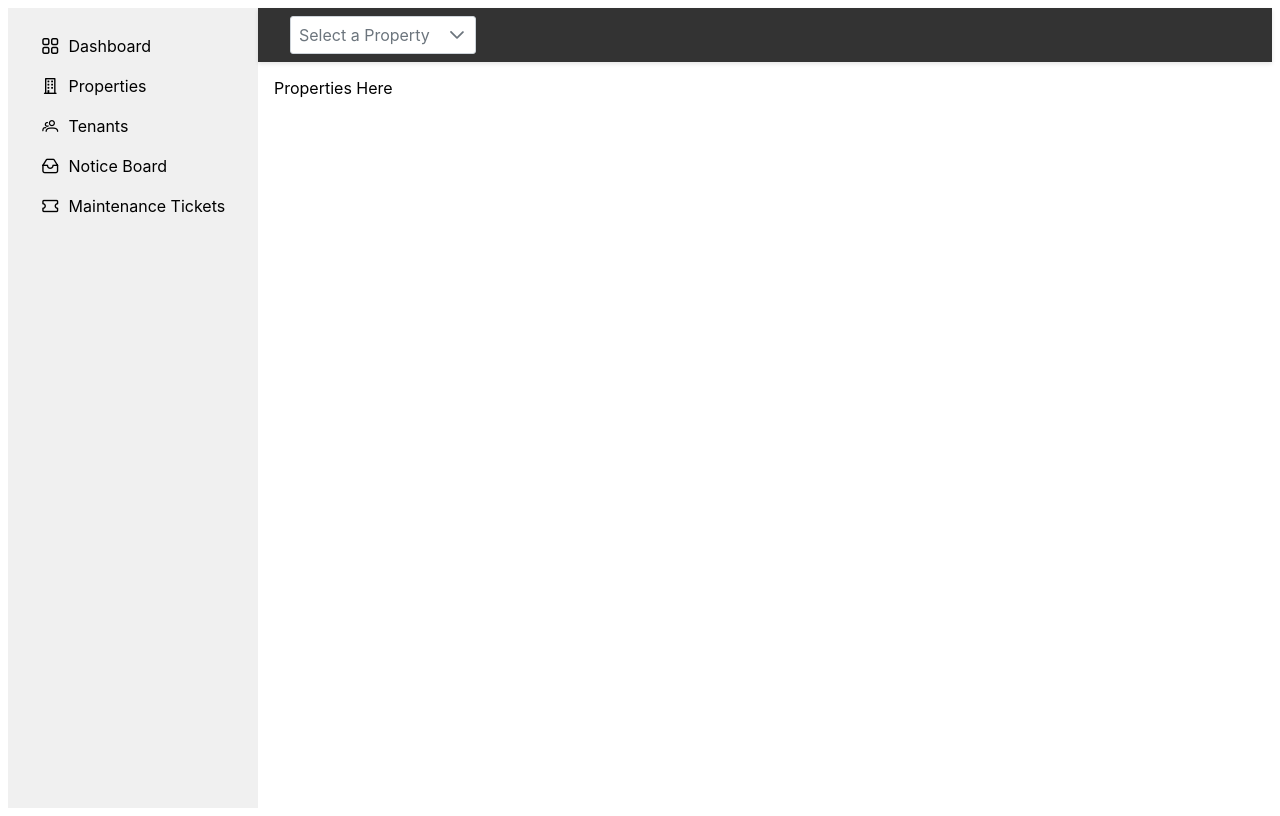
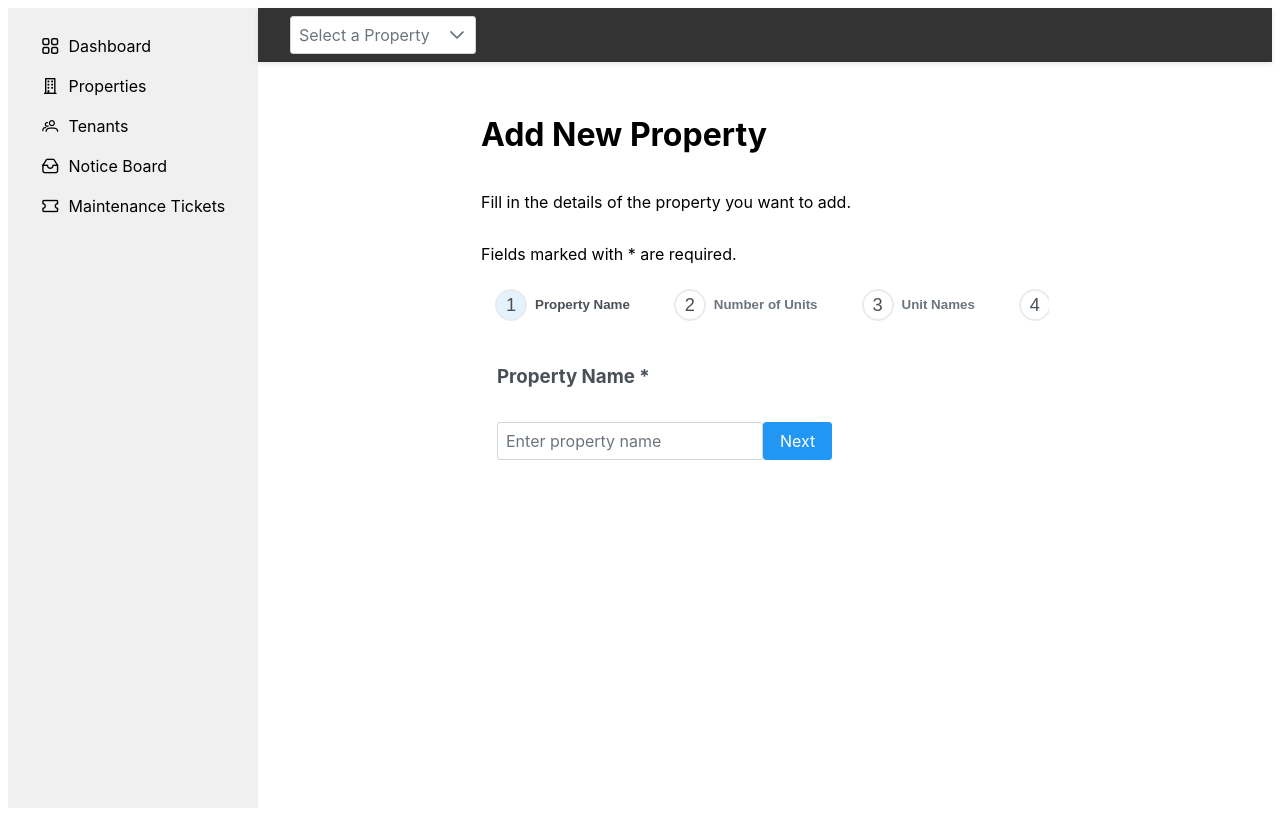
Before and after one commit to EmeraldZhu/4J-tms, a Vue app: page /owner in a window 1280 px wide. Built offline with nearby package versions, Linux system fonts and the light colour scheme; no server answers.

Commit message:
create feature for creating new properties

```diff
--- a/src/views/owner/Properties.vue
+++ b/src/views/owner/Properties.vue
@@ -1,7 +1,196 @@
 <template>
-    Properties Here
+  <div class="form">
+    <h1>Add New Property</h1>
+    <p>Fill in the details of the property you want to add.</p>
+    <p>Fields marked with * are required.</p>
+
+    <!-- The form starts here -->
+    <Stepper>
+      <!-- Property Name -->
+      <StepperPanel header="Property Name">
+        <template #content="{ nextCallback }">
+          <h3>Property Name *</h3>
+          <InputText v-model="property.name" placeholder="Enter property name" />
+          <Button label="Next" @click="nextCallback" />
+        </template>
+      </StepperPanel>
+
+      <!-- Number of Units -->
+      <StepperPanel header="Number of Units">
+        <template #content="{ prevCallback, nextCallback }">
+          <h3>Number of Units *</h3>
+          <InputNumber v-model="property.units" mode="decimal" min={1} />
+          <Button label="Back" @click="prevCallback" />
+          <Button label="Next" @click="nextCallback" />
+        </template>
+      </StepperPanel>
+
+      <!-- Unit Names -->
+      <StepperPanel header="Unit Names">
+        <template #content="{ prevCallback, nextCallback }">
+          <h3>Unit Names *</h3>
+          <InputText v-model="property.unitNames" placeholder="Enter unit names" />
+          <Button label="Back" @click="prevCallback" />
+          <Button label="Next" @click="nextCallback" />
+        </template>
+      </StepperPanel>
+
+      <!-- Address -->
+      <StepperPanel header="Address">
+        <template #content="{ prevCallback, nextCallback }">
+          <h3>Address *</h3>
+          <Textarea v-model="property.address" rows={5} cols={30} placeholder="Enter address" />
+          <Button label="Back" @click="prevCallback" />
+          <Button label="Next" @click="nextCallback" />
+        </template>
+      </StepperPanel>
+
+      <!-- Media Uploads -->
+      <StepperPanel header="Media Uploads">
+        <template #content="{ prevCallback, nextCallback }">
+          <h3>Media Uploads</h3>
+          <FileUpload name="media" accept="image/*" :maxFileSize="3670016" :auto="false" customUpload @uploader="onFileSelected" />
+          <Button label="Back" @click="prevCallback" />
+          <Button label="Next" @click="nextCallback" />
+        </template>
+      </StepperPanel>
+
+      <!-- Submit Button -->
+      <StepperPanel header="Submit">
+        <template #content="{ prevCallback }">
+          <Button label="Submit" @click="submit" />
+          <Button label="Back" @click="prevCallback" />
+        </template>
+      </StepperPanel>
+    </Stepper>
+  </div>
 </template>
 
 <script setup>
+import { ref } from 'vue';
+import Steps from 'primevue/steps';
+import Stepper from 'primevue/stepper';
+import StepperPanel from 'primevue/stepperpanel';
+import InputText from 'primevue/inputtext';
+import InputNumber from 'primevue/inputnumber';
+import Textarea from 'primevue/textarea';
+import FileUpload from 'primevue/fileupload';
+import Button from 'primevue/button';
+import { getFirestore, collection, addDoc } from 'firebase/firestore';
+import { getStorage, ref as storageRef, uploadBytes, getDownloadURL } from 'firebase/storage';
 
+let activeIndex = ref(0);
+let property = ref({
+  name: '',
+  units: 1,
+  unitNames: '',
+  address: '',
+  media: null,
+});
+
+const steps = [
+  { label: 'Property Name' },
+  { label: 'Number of Units' },
+  { label: 'Unit Names' },
+  { label: 'Address' },
+  { label: 'Media Uploads' },
+  { label: 'Submit' },
+];
+
+const db = getFirestore();
+const storage = getStorage();
+
+const next = () => {
+  if (activeIndex.value < steps.length - 1) {
+    activeIndex.value++;
+  }
+};
+
+const back = () => {
+  if (activeIndex.value > 0) {
+    activeIndex.value--;
+  }
+};
+
+const onFileSelected = (event) => {
+  property.value.media = event.files[0]; // event.files is an array of the selected files
+  console.log('File selected:', property.value.media); // Log the selected file
+};
+
+const submit = async () => {
+  // Validate the form data
+  if (!property.value.name || !property.value.units || !property.value.unitNames || !property.value.address) {
+    console.error('Please fill in all required fields.');
+    return;
+  }
+
+  let mediaUrl = '';
+  // Check if a media file was provided
+  if (property.value.media) {
+    // Create a storage reference
+    const mediaRef = storageRef(storage, `propertyImages/${property.value.name}/${property.value.media.name}`);
+    // Upload the media file
+    const snapshot = await uploadBytes(mediaRef, property.value.media).catch((error) => {
+      console.error('Upload error:', error.message);
+      throw error;
+    });
+    // Get the download URL
+    mediaUrl = await getDownloadURL(snapshot.ref).catch((error) => {
+      console.error('Download URL error:', error.message);
+      throw error;
+    });
+    console.log(mediaUrl); // Log the download URL
+  }
+
+  // Prepare the form data for submission
+  const data = {
+    name: property.value.name,
+    units: property.value.units,
+    unitNames: property.value.unitNames,
+    address: property.value.address,
+    media: mediaUrl,
+    // Add other fields as needed
+  };
+
+  try {
+    // Add a new document with a generated id to the 'properties' collection
+    const docRef = await addDoc(collection(db, 'properties'), data);
+
+    console.log('Document written with ID: ', docRef.id);
+  } catch (e) {
+    console.error('Error adding document: ', e);
+  }
+};
 </script>
+
+<style scoped>
+/* Form */
+.form {
+  display: flex;
+  flex-direction: column;
+  width: 100%;
+  max-width: 600px;
+  margin: 0 auto;
+  padding: 1rem;
+}
+
+/* Form Fields */
+.form .p-field {
+  margin-bottom: 1rem;
+}
+
+/* Buttons */
+.form .p-button {
+  margin-top: 1rem;
+}
+
+/* Stepper */
+.form .p-steps {
+  margin-bottom: 2rem;
+}
+
+/* Active Step */
+.form .p-steps .p-steps-item.p-highlight .p-steps-title {
+  color: #1976d2;
+}
+</style>
```
